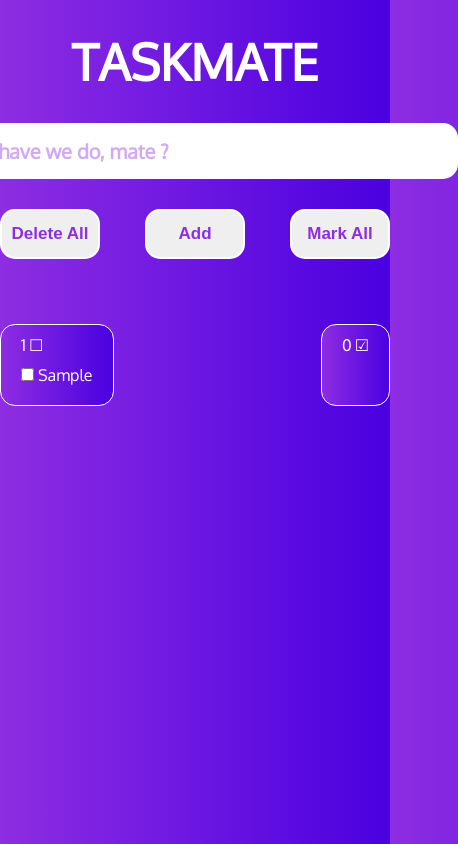
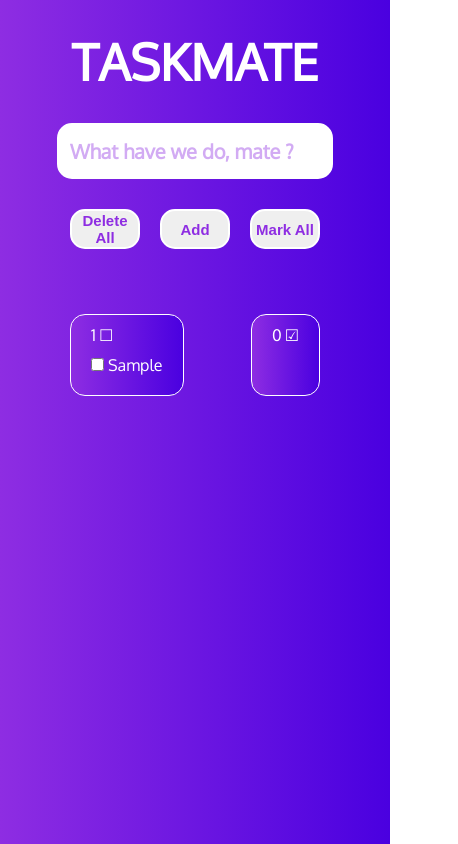
Before and after one commit to pvictordev/taskmate, a plain HTML site: page index.html in a window 390 px wide. Both pictures are taken after typing "Sample" into the empty fields and a click on the button "Add". Shown: the whole page, 458 px wide, since content can reach past the window. Drawn offline with Linux system fonts and the light colour scheme.

Commit message:
taskmate

```diff
--- a/css/style.css
+++ b/css/style.css
@@ -12,7 +12,6 @@ body {
 
 .app {
     margin: auto;
-    /* max-width: 50%; */
     max-width: 530px;
     padding: 30px 0 0 0;
     display: flex;
@@ -157,3 +156,28 @@ body {
     margin: 0 3px 0 0;
 
 }
+
+@media(max-width:530px) {
+    .app {
+        max-width: 250px;
+    }
+    .input {
+        max-width: 250px;
+    }
+    .button {
+        max-width: 70px;
+        max-height: 40px;
+        font-size: 15px;
+    }
+    .button_del {
+        max-width: 70px;
+        max-height: 40px;
+        font-size: 15px;
+    }
+    .button_mark {
+        max-width: 70px;
+        max-height: 40px;
+        font-size: 15px;
+    }
+
+}
--- a/index.html
+++ b/index.html
@@ -15,8 +15,8 @@
 </head>
 <body>
 
+    <div class="app">
 
-    <div class="app">
         <p class="title">TASKMATE</p>
         <input maxlength = "40" class="input" placeholder="What have we do, mate ?" type="text" name="" id="input">
 
@@ -43,14 +43,7 @@
             </div>
        </div>
 
-
-
-
-
-
     </div>
-
-
 
     <script src="js/script.js"></script>
 </body>
--- a/js/script.js
+++ b/js/script.js
@@ -153,7 +153,7 @@ document.addEventListener('keydown', (event) => {
 
 
 //for button click
-button.addEventListener('click', () => {
+button.addEventListener('click', (event) => {
 
     const inputVal = input.value;
 
@@ -178,9 +178,8 @@ button.addEventListener('click', () => {
 
 
             output.appendChild(newTask);
+        }
 
-
-        //mark particular tasks
 
     //counter for unfinished tasks
         const count = taskInput.checked
@@ -189,12 +188,12 @@ button.addEventListener('click', () => {
 
         }
 
-
+    //mark particular task
         taskInput.onclick = function(event) {
 
             const isCheck = taskInput.checked;
-
             if(isCheck == true) {
+                output2.appendChild(newTask)
                 taskLabel.style.textDecoration ="line-through";
 
                 //counter for finished tasks
@@ -202,12 +201,14 @@ button.addEventListener('click', () => {
                 unfinished.innerHTML = Number(unfinished.innerHTML) - 1
             }
             else if(isCheck != true){
+                output.appendChild(newTask)
                 //counter for unfinished tasks part 2
                 taskLabel.style.textDecoration ="none"
                 unfinished.innerHTML = Number(unfinished.innerHTML) + 1
                 finished.innerHTML = Number(finished.innerHTML) - 1
+            }
 
-            }
+
 
         }
 
@@ -230,15 +231,20 @@ button.addEventListener('click', () => {
     //delete all tasks
         deleteAll.addEventListener('click', (event) => {
             newTask.remove();
+
             //reset the counter
             finished.innerHTML = 0
             unfinished.innerHTML = 0
         })
 
+
     //mark all tasks
         markAll.addEventListener('click', (event) => {
+            output.removeChild(newTask)
+            output2.appendChild(newTask);
+
+
             var checkboxes = document.getElementsByName('chk');
-
             for(let i = 0; i<checkboxes.length; i++) {
                 if(checkboxes[i].type == 'checkbox') {
                     checkboxes[i].checked = true;
@@ -251,10 +257,14 @@ button.addEventListener('click', () => {
                 unfinished.innerHTML = checkboxes.length - checkboxes.length
 
         })
+
     //unmark all tasks
         markAll.addEventListener('dblclick', (event) => {
+            output2.removeChild(newTask)
+            output.appendChild(newTask);
+
+
             var checkboxes = document.getElementsByName('chk');
-
              for(let i = 0; i<checkboxes.length; i++) {
                 if(checkboxes[i].type == 'checkbox') {
                     checkboxes[i].checked = false;
@@ -266,8 +276,10 @@ button.addEventListener('click', () => {
                 finished.innerHTML = checkboxes.length - checkboxes.length
 
         })
-   }
+
+
 
    input.value = '';
 
+
 })
```
Lines whose indentation alone changed are shown as unchanged.
